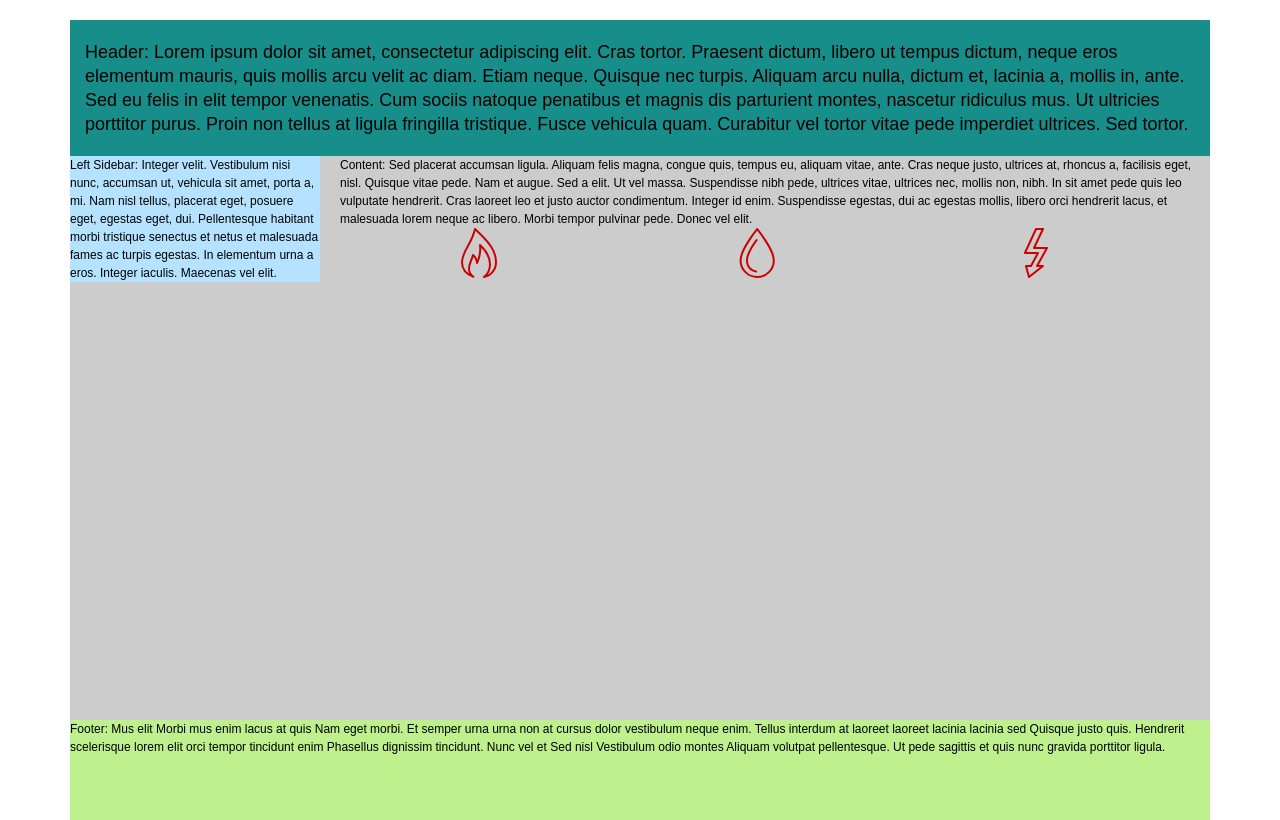
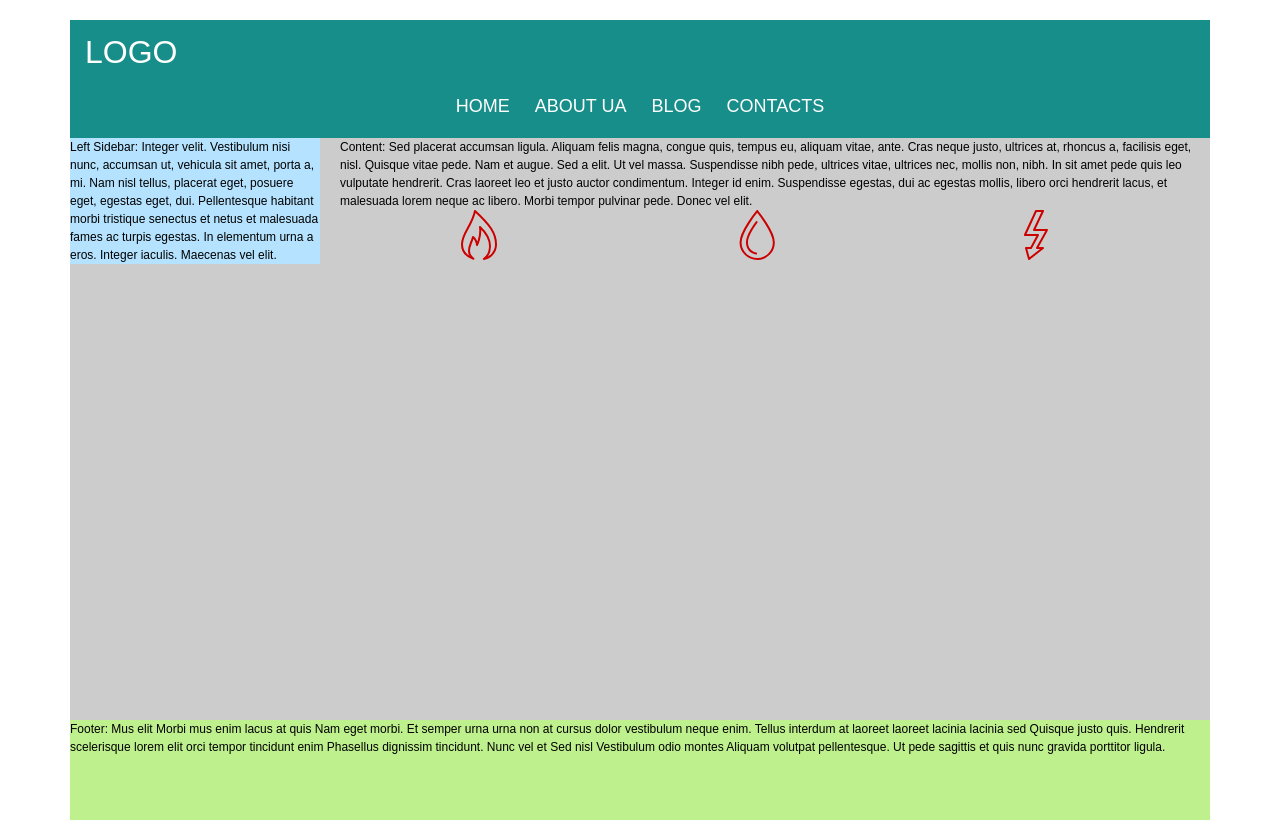
Before and after one commit to Ferkalek/svg-anim, a plain HTML site: page index.html in a window 1280 px wide. Drawn offline with Linux system fonts and the light colour scheme.

Commit message:
3-q header menu

```diff
--- a/css/style.css
+++ b/css/style.css
@@ -145,3 +145,32 @@ body {
     display:table;
     clear:both;
 }
+
+
+/* header */
+a{
+    text-decoration: none;
+    color:#fff;
+    text-transform: uppercase;
+}
+
+a:hover{
+    text-decoration: underline;
+}
+.logo h1{
+    font-size: 32px;
+    margin-bottom: 30px;
+}
+.logo a:hover{
+    text-decoration: none;
+}
+nav ul{
+    text-align: center;
+}
+nav li{
+    display: inline-block;
+    margin-left: 20px;
+}
+nav li:first-child{
+    margin-left: 0;
+}
--- a/index.html
+++ b/index.html
@@ -14,7 +14,19 @@
 <div class="wrapper">
 
 	<header class="header">
-		<strong>Header:</strong> Lorem ipsum dolor sit amet, consectetur adipiscing elit. Cras tortor. Praesent dictum, libero ut tempus dictum, neque eros elementum mauris, quis mollis arcu velit ac diam. Etiam neque. Quisque nec turpis. Aliquam arcu nulla, dictum et, lacinia a, mollis in, ante. Sed eu felis in elit tempor venenatis. Cum sociis natoque penatibus et magnis dis parturient montes, nascetur ridiculus mus. Ut ultricies porttitor purus. Proin non tellus at ligula fringilla tristique. Fusce vehicula quam. Curabitur vel tortor vitae pede imperdiet ultrices. Sed tortor.
+		<div class="logo">
+            <a href="#">
+		        <h1>LOGO</h1>
+            </a>
+        </div>
+        <nav>
+            <ul>
+                <li><a href="#">home</a></li>
+                <li><a href="#">about ua</a></li>
+                <li><a href="#">blog</a></li>
+                <li><a href="#">contacts</a></li>
+            </ul>
+        </nav>
 	</header><!-- .header-->
 
 	<div class="middle">
```
